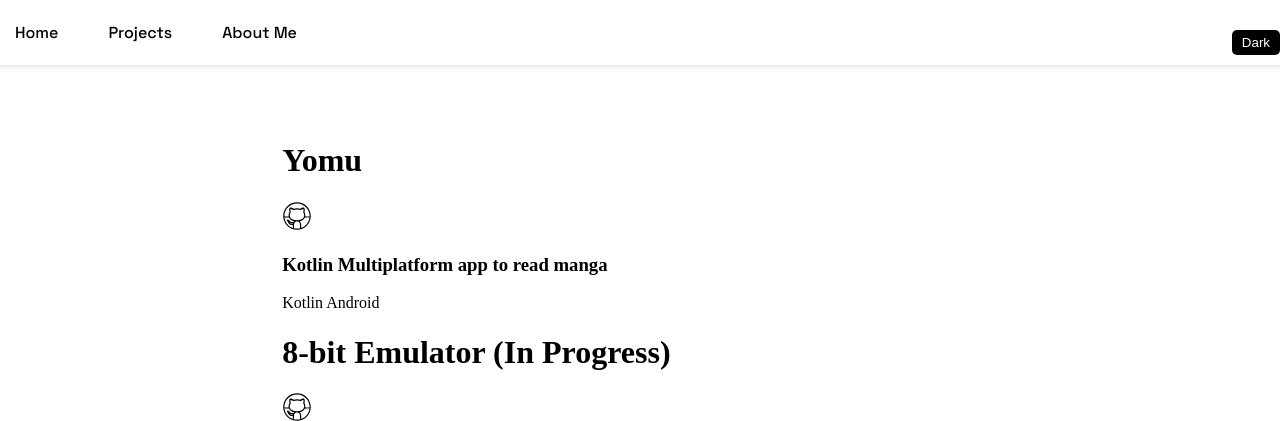
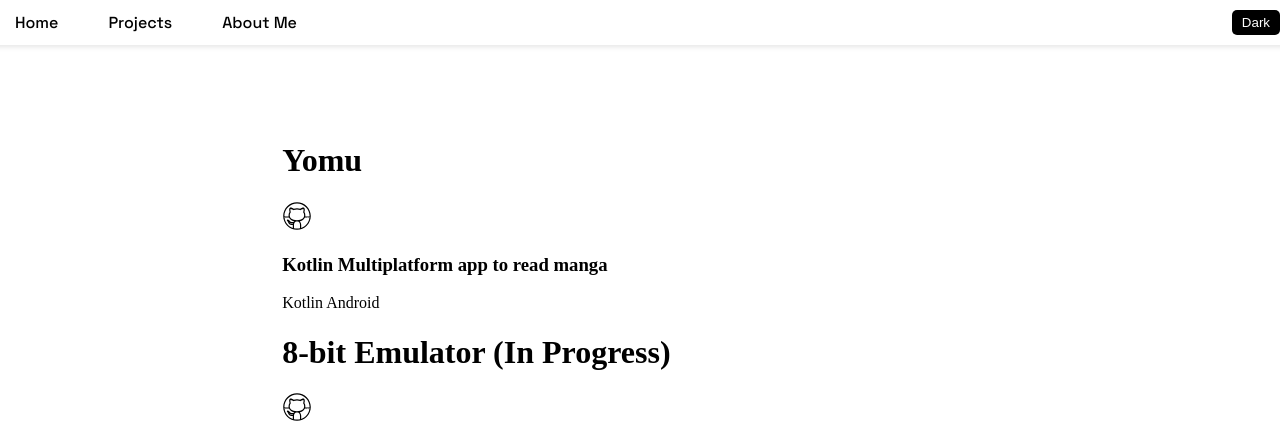
Before and after one commit to yamlof/portfolio, a Flask app: page /projects in a window 1280 px wide. Shown: the top 421 px of the page. Run offline with Flask 3, Linux system fonts and the light colour scheme.

Commit message:
button alignment

```diff
--- a/templates/index.html
+++ b/templates/index.html
@@ -40,7 +40,7 @@
         }
 
         button {
-            margin-top: 20px;
+            margin-top: 0px;
             padding: 10px 15px;
             border: none;
             border-radius: 8px;
--- a/templates/projects.html
+++ b/templates/projects.html
@@ -10,7 +10,7 @@
             <div class=" ">
                 <div class=" ">
                     <h1>Yomu</h1>
-                    <a class=" " target="_blank" href="https://github.com/hhgsx/manga-android" ><img class=" " src="static/icons8-github.svg"></a>
+                    <a class=" " target="_blank" href="https://github.com/yamlof/Yomu" ><img class=" " src="static/icons8-github.svg"></a>
                 </div>
                 <div class=" ">
                     <h3 class=" ">Kotlin Multiplatform app to read manga</h3>
```
